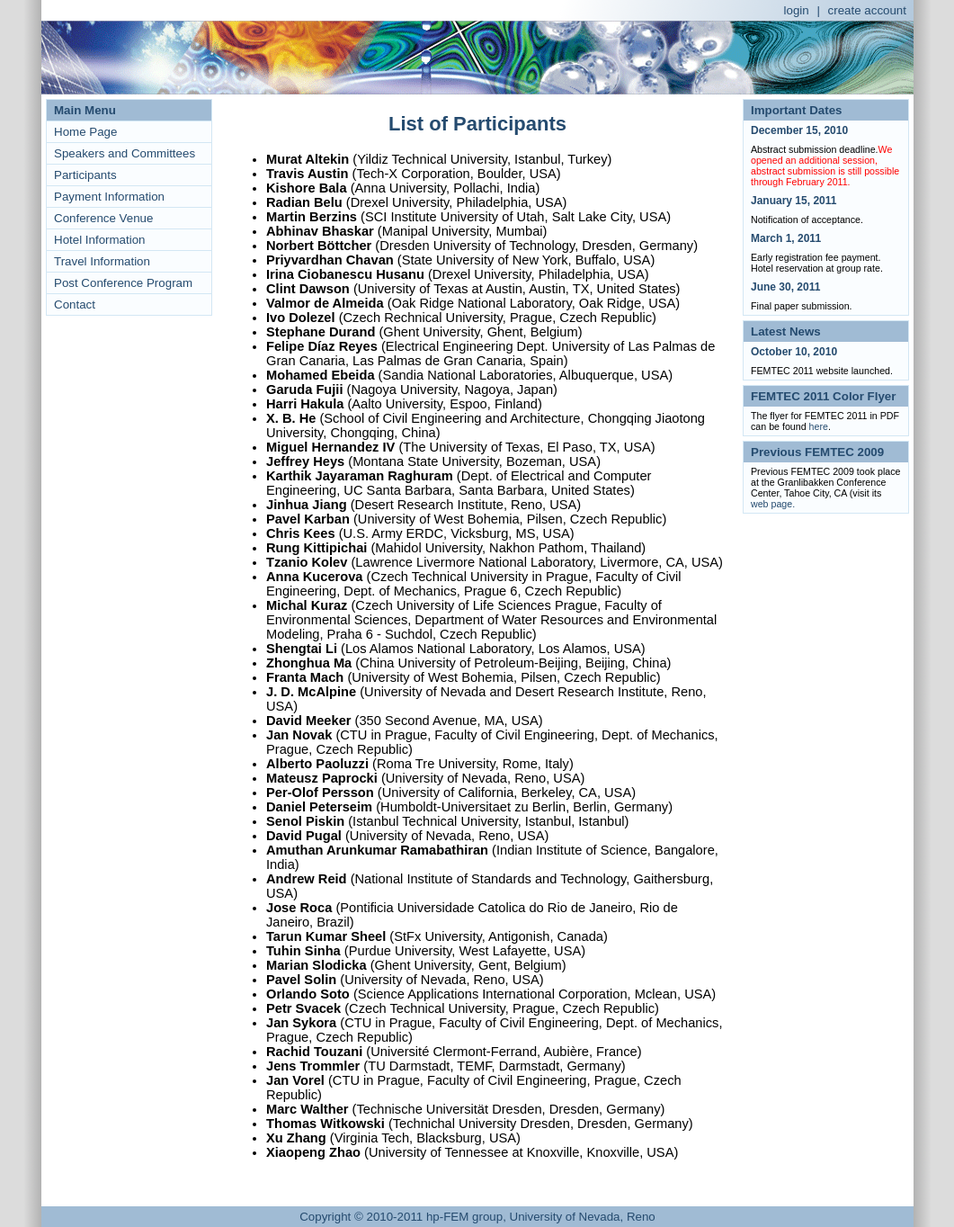
After one commit to mattpap/femtec-2011, a Django app: template femtec/templates/content/participants.html in a window 1280 px wide. The commit adds this page. Shown: the whole page at 90% size, without its empty margins (109-1170 px from the left). Run offline with Django 3.2, Linux system fonts and the light colour scheme; the template is opened without the code that fills it, so the values that code supplies are empty; parts of the project's set-up code (start-up, migrations or seed data) failed here and were passed over.

Commit message:
Added list of participants

```diff
--- a/femtec/site/views.py
+++ b/femtec/site/views.py
@@ -29,6 +29,7 @@ urlpatterns = patterns('femtec.site.views',
     (r'^topics/$',        '_render_template', {'template': 'content/topics.html'}),
     (r'^keynote/$',       '_render_template', {'template': 'content/keynote.html'}),
     (r'^committees/$',    '_render_template', {'template': 'content/committees.html'}),
+    (r'^participants/$',  '_render_template', {'template': 'content/participants.html'}),
     (r'^payment/$',       '_render_template', {'template': 'content/payment.html'}),
     (r'^venue/$',         '_render_template', {'template': 'content/venue.html'}),
     (r'^hotel/$',         '_render_template', {'template': 'content/hotel.html'}),
--- a/femtec/templates/base.html
+++ b/femtec/templates/base.html
@@ -41,6 +41,7 @@
                     <ul class="menu">
                         <li><a href="/events/femtec-2011/">Home Page</a></li>
                         <li><a href="/events/femtec-2011/committees/">Speakers and Committees</a></li>
+                        <li><a href="/events/femtec-2011/participants/">Participants</a></li>
                         <li><a href="/events/femtec-2011/payment/">Payment Information</a></li>
                         <li><a href="/events/femtec-2011/venue/">Conference Venue</a></li>
                         <li><a href="/events/femtec-2011/hotel/">Hotel Information</a></li>
--- a/femtec/templates/content/committees.html
+++ b/femtec/templates/content/committees.html
@@ -20,7 +20,7 @@
         <li><b>Ivo Dolezel</b> (Czech Technical University, Prague, Czech Republic)</li>
         <li><b>Glen Hansen</b> (Idaho National Lab, Idaho Falls, USA)</li>
         <li><b>Pavel Karban</b> (University of West Bohemia, Pilsen, Czech Republic)</li>
-        <li><b>Christopher Kees</b> (U.S. Army Engineer R&D Center, Vicksburg, USA)</li>
+        <li><b>Christopher Kees</b> (U.S. Army Engineer R&amp;D Center, Vicksburg, USA)</li>
         <li><b>Matthew Knepley</b> (University of Chicago, USA)</li>
         <li><b>Darko Koracin</b> (Desert Research Institute, Reno, USA)</li>
         <li><b>Dmitri Kuzmin</b> (University of Erlangen-Nuremberg, Germany)</li>
@@ -38,7 +38,7 @@
         <li><b>Glen Hansen</b>
             Idaho National Laboratory, Idaho Falls</li>
         <li><b>Christopher Kees</b>
-            U.S. Army Engineer R&D Center, Vicksburg</li>
+            U.S. Army Engineer R&amp;D Center, Vicksburg</li>
         <li><b>Darko Koracin</b>,
             <b>Matt Reeves</b>,
             Desert Research Institute, Reno</li>
--- /dev/null
+++ b/femtec/templates/content/participants.html
@@ -0,0 +1,65 @@
+{% extends "base.html" %}
+
+{% block content %}
+    <h2>List of Participants</h2>
+
+    <ul>
+        <li><b>Murat Altekin</b> (Yildiz Technical University, Istanbul, Turkey)</li>
+        <li><b>Travis Austin</b> (Tech-X Corporation, Boulder, USA)</li>
+        <li><b>Kishore Bala</b> (Anna University, Pollachi, India)</li>
+        <li><b>Radian Belu</b> (Drexel University, Philadelphia, USA)</li>
+        <li><b>Martin Berzins</b> (SCI Institute University of Utah, Salt Lake City, USA)</li>
+        <li><b>Abhinav Bhaskar</b> (Manipal University, Mumbai)</li>
+        <li><b>Norbert Böttcher</b> (Dresden University of Technology, Dresden, Germany)</li>
+        <li><b>Priyvardhan Chavan</b> (State University of New York, Buffalo, USA)</li>
+        <li><b>Irina Ciobanescu Husanu</b> (Drexel University, Philadelphia, USA)</li>
+        <li><b>Clint Dawson</b> (University of Texas at Austin, Austin, TX, United States)</li>
+        <li><b>Valmor de Almeida</b> (Oak Ridge National Laboratory, Oak Ridge, USA)</li>
+        <li><b>Ivo Dolezel</b> (Czech Rechnical University, Prague, Czech Republic)</li>
+        <li><b>Stephane Durand</b> (Ghent University, Ghent, Belgium)</li>
+        <li><b>Felipe Díaz Reyes</b> (Electrical Engineering Dept. University of Las Palmas de Gran Canaria, Las Palmas de Gran Canaria, Spain)</li>
+        <li><b>Mohamed Ebeida</b> (Sandia National Laboratories, Albuquerque, USA)</li>
+        <li><b>Garuda Fujii</b> (Nagoya University, Nagoya, Japan)</li>
+        <li><b>Harri Hakula</b> (Aalto University, Espoo, Finland)</li>
+        <li><b>X. B. He</b> (School of Civil Engineering and Architecture, Chongqing Jiaotong University, Chongqing, China)</li>
+        <li><b>Miguel Hernandez IV</b> (The University of Texas, El Paso, TX, USA)</li>
+        <li><b>Jeffrey Heys</b> (Montana State University, Bozeman, USA)</li>
+        <li><b>Karthik Jayaraman Raghuram</b> (Dept. of Electrical and Computer Engineering, UC Santa Barbara, Santa Barbara, United States)</li>
+        <li><b>Jinhua Jiang</b> (Desert Research Institute, Reno, USA)</li>
+        <li><b>Pavel Karban</b> (University of West Bohemia, Pilsen, Czech Republic)</li>
+        <li><b>Chris Kees</b> (U.S. Army ERDC, Vicksburg, MS, USA)</li>
+        <li><b>Rung Kittipichai</b> (Mahidol University, Nakhon Pathom, Thailand)</li>
+        <li><b>Tzanio Kolev</b> (Lawrence Livermore National Laboratory, Livermore, CA, USA)</li>
+        <li><b>Anna Kucerova</b> (Czech Technical University in Prague, Faculty of Civil Engineering, Dept. of Mechanics, Prague 6, Czech Republic)</li>
+        <li><b>Michal Kuraz</b> (Czech University of Life Sciences Prague, Faculty of Environmental Sciences, Department of Water Resources and Environmental Modeling, Praha 6 - Suchdol, Czech Republic)</li>
+        <li><b>Shengtai Li</b> (Los Alamos National Laboratory, Los Alamos, USA)</li>
+        <li><b>Zhonghua Ma</b> (China University of Petroleum-Beijing, Beijing, China)</li>
+        <li><b>Franta Mach</b> (University of West Bohemia, Pilsen, Czech Republic)</li>
+        <li><b>J. D. McAlpine</b> (University of Nevada and Desert Research Institute, Reno, USA)</li>
+        <li><b>David Meeker</b> (350 Second Avenue, MA, USA)</li>
+        <li><b>Jan Novak</b> (CTU in Prague, Faculty of Civil Engineering, Dept. of Mechanics, Prague, Czech Republic)</li>
+        <li><b>Alberto Paoluzzi</b> (Roma Tre University, Rome, Italy)</li>
+        <li><b>Mateusz Paprocki</b> (University of Nevada, Reno, USA)</li>
+        <li><b>Per-Olof Persson</b> (University of California, Berkeley, CA, USA)</li>
+        <li><b>Daniel Peterseim</b> (Humboldt-Universitaet zu Berlin, Berlin, Germany)</li>
+        <li><b>Senol Piskin</b> (Istanbul Technical University, Istanbul, Istanbul)</li>
+        <li><b>David Pugal</b> (University of Nevada, Reno, USA)</li>
+        <li><b>Amuthan Arunkumar Ramabathiran</b> (Indian Institute of Science, Bangalore, India)</li>
+        <li><b>Andrew Reid</b> (National Institute of Standards and Technology, Gaithersburg, USA)</li>
+        <li><b>Jose Roca</b> (Pontificia Universidade Catolica do Rio de Janeiro, Rio de Janeiro, Brazil)</li>
+        <li><b>Tarun Kumar Sheel</b> (StFx University, Antigonish, Canada)</li>
+        <li><b>Tuhin Sinha</b> (Purdue University, West Lafayette, USA)</li>
+        <li><b>Marian Slodicka</b> (Ghent University, Gent, Belgium)</li>
+        <li><b>Pavel Solin</b> (University of Nevada, Reno, USA)</li>
+        <li><b>Orlando Soto</b> (Science Applications International Corporation, Mclean, USA)</li>
+        <li><b>Petr Svacek</b> (Czech Technical University, Prague, Czech Republic)</li>
+        <li><b>Jan Sykora</b> (CTU in Prague, Faculty of Civil Engineering, Dept. of Mechanics, Prague, Czech Republic)</li>
+        <li><b>Rachid Touzani</b> (Université Clermont-Ferrand, Aubière, France)</li>
+        <li><b>Jens Trommler</b> (TU Darmstadt, TEMF, Darmstadt, Germany)</li>
+        <li><b>Jan Vorel</b> (CTU in Prague, Faculty of Civil Engineering, Prague, Czech Republic)</li>
+        <li><b>Marc Walther</b> (Technische Universität Dresden, Dresden, Germany)</li>
+        <li><b>Thomas Witkowski</b> (Technichal University Dresden, Dresden, Germany)</li>
+        <li><b>Xu Zhang</b> (Virginia Tech, Blacksburg, USA)</li>
+        <li><b>Xiaopeng Zhao</b> (University of Tennessee at Knoxville, Knoxville, USA)</li>
+    </ul>
+{% endblock %}
```
